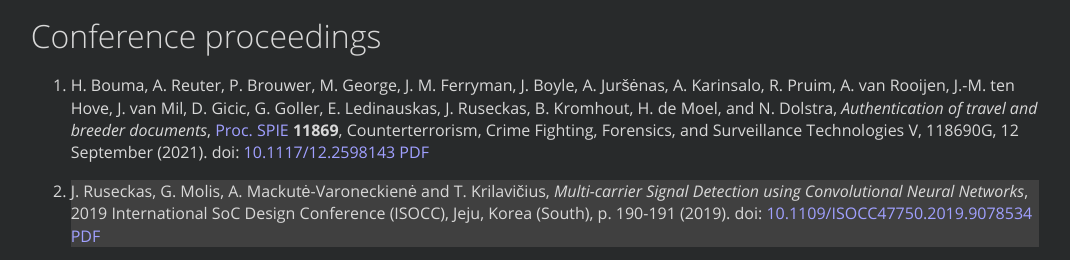
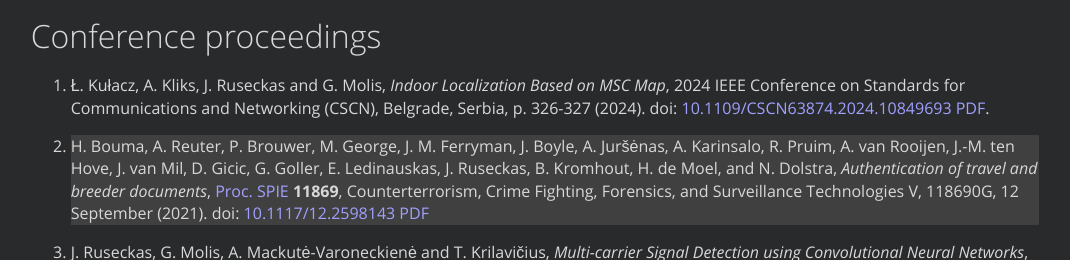
Before and after one commit to JuliusRuseckas/juliusruseckas.github.io, a plain HTML site: page publications.html in a window 1280 px wide. Shown: the part 5799-6059 px from the top of the page, without its empty margins (12-1082 px from the left). Drawn offline with Linux system fonts and the light colour scheme.

Commit message:
Add conference paper about indoor localization

```diff
--- a/publications.html
+++ b/publications.html
@@ -730,6 +730,14 @@
 <h2>Conference proceedings</h2>
 <ol class="alternating">
 	<li>
+		Ł. Kułacz, A. Kliks, J. Ruseckas and G. Molis,
+		<i>Indoor Localization Based on MSC Map</i>,
+		2024 IEEE Conference on Standards for Communications and Networking (CSCN),
+		Belgrade, Serbia, p. 326-327 (2024).
+		doi: <a href="https://doi.org/10.1109/CSCN63874.2024.10849693">10.1109/CSCN63874.2024.10849693</a>
+		<a href="./publications/CSCN_1571084050_2024.pdf">PDF</a>.
+	</li>
+	<li>
 		H. Bouma, A. Reuter, P. Brouwer, M. George, J. M. Ferryman, J. Boyle, A. Juršėnas, A. Karinsalo, R. Pruim,
 		A. van Rooijen, J.-M. ten Hove, J. van Mil, D. Gicic, G. Goller, E. Ledinauskas, J. Ruseckas, B. Kromhout,
 		H. de Moel, and N. Dolstra,
```
Also changed, not shown: 1 other file.
